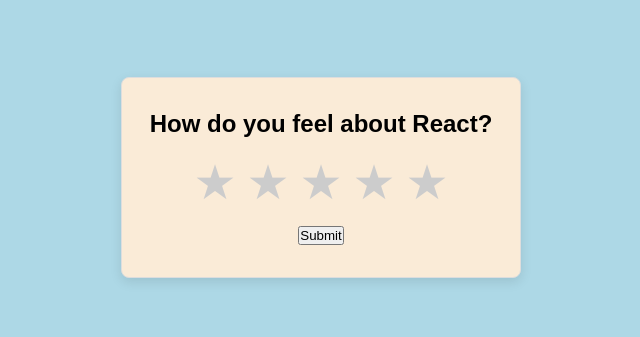
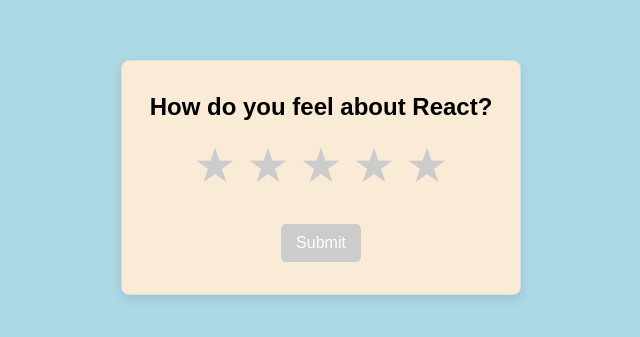
Before and after one commit to Maz-hub/react-mini-projects, a React (Vite) app in the folder star-rating/: page / in a window 1280 px wide. Shown: the part 223-560 px from the top of the page, without its empty margins (319-959 px from the left). Built offline with nearby package versions, Linux system fonts and the light colour scheme.

Commit message:
add submit handler to enable submission only when a rating is selected

```diff
--- a/star-rating/src/components/Rating.jsx
+++ b/star-rating/src/components/Rating.jsx
@@ -13,6 +13,12 @@ const Rating = ({
   const stars = Array.from({ length: 5 }, (_, i) => i + 1);
   // feedback
   // const feedbackMessages = ["Terrible", "Poor", "Fair", "Good", "Excellent"];
+
+  const handleSubmit = () => {
+    if (rating > 0) {
+      setSubmitted(true);
+    }
+  };
 
   return (
     <>
@@ -38,7 +44,13 @@ const Rating = ({
         )}
 
         {/* button submit */}
-        <button>Submit</button>
+        <button
+          className="submit-btn"
+          onClick={handleSubmit}
+          disabled={rating === 0}
+        >
+          Submit
+        </button>
       </div>
     </>
   );
--- a/star-rating/src/index.css
+++ b/star-rating/src/index.css
@@ -55,7 +55,7 @@ body {
     padding: 10px 15px;
     font-size: 1rem;
     background-color: #007bff;
-    color: aliceblue;
+    color: white;
     border: none;
     cursor: pointer;
     transition: background 0.2s ease-in-out;
```
